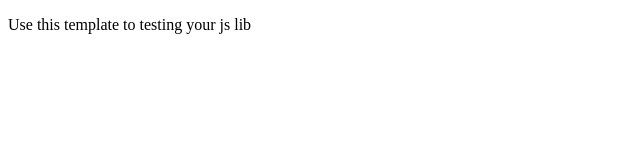
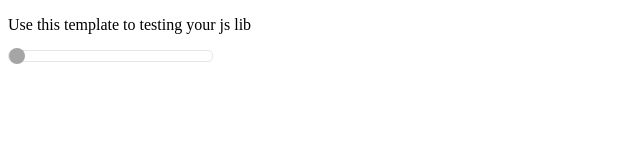
Before and after one commit to deostroll/jsslider, a plain HTML site: page index.html in a window 1280 px wide. Shown: the full height of the page, 0-640 px from the left. Drawn offline with Linux system fonts and the light colour scheme.

Commit message:
step 2 - code to make control visible - edited styles.css & jsslider.js

```diff
--- a/jsslider.js
+++ b/jsslider.js
@@ -13,7 +13,8 @@
 			max: 100,
 			step: 1,
 			height: 10,
-			offset: 3
+			offset: 3,
+			knobColor: '#a5a5a5'
 		};
 
 		var $create = document.createElement.bind(document);
@@ -23,7 +24,7 @@
 
 		var slider = $create('a');
 		var box = $create('div');
-		a.appendChild(box);
+		slider.appendChild(box);
 
 		var bar = document.getElementById(cfg.id);
 		if(bar && bar.tagName === 'DIV') {
@@ -38,8 +39,14 @@
 			var ht = cfg.height + cfg.offset * 2;
 			box.style.height = px(ht);
 			box.style.width = px(ht);
+			bar.appendChild(slider);
+			bar.className = 'slider';
+			box.className = 'box';
+			slider.style.top = px(-cfg.offset);
+			bar.style.borderRadius = px( Math.ceil(cfg.height/2) );
+			box.style.borderRadius = px( Math.ceil(ht/2) );
 		}
 	};
 
-	utils.slider;
+	utils.Slider = slider;
 })(window);
--- a/main.js
+++ b/main.js
@@ -1,5 +1,5 @@
 function onPageLoadDone() {
-	var slider = new ui.Slider({
+	var slider = new utils.Slider({
 		id: 'slider',
 		change: function() {
 			console.log('value changed');
@@ -8,3 +8,4 @@ function onPageLoadDone() {
 		step: 10
 	});
 }
+window.addEventListener('load', onPageLoadDone, false);
--- a/styles.css
+++ b/styles.css
@@ -11,8 +11,9 @@
 	position: relative;
 	padding: 0;
 	display: inline-block;
+	cursor: pointer;
 }
 
 .slider a .box {
-	background-color: '#a5a5a5';
+	background-color: #a5a5a5;
 }
```
